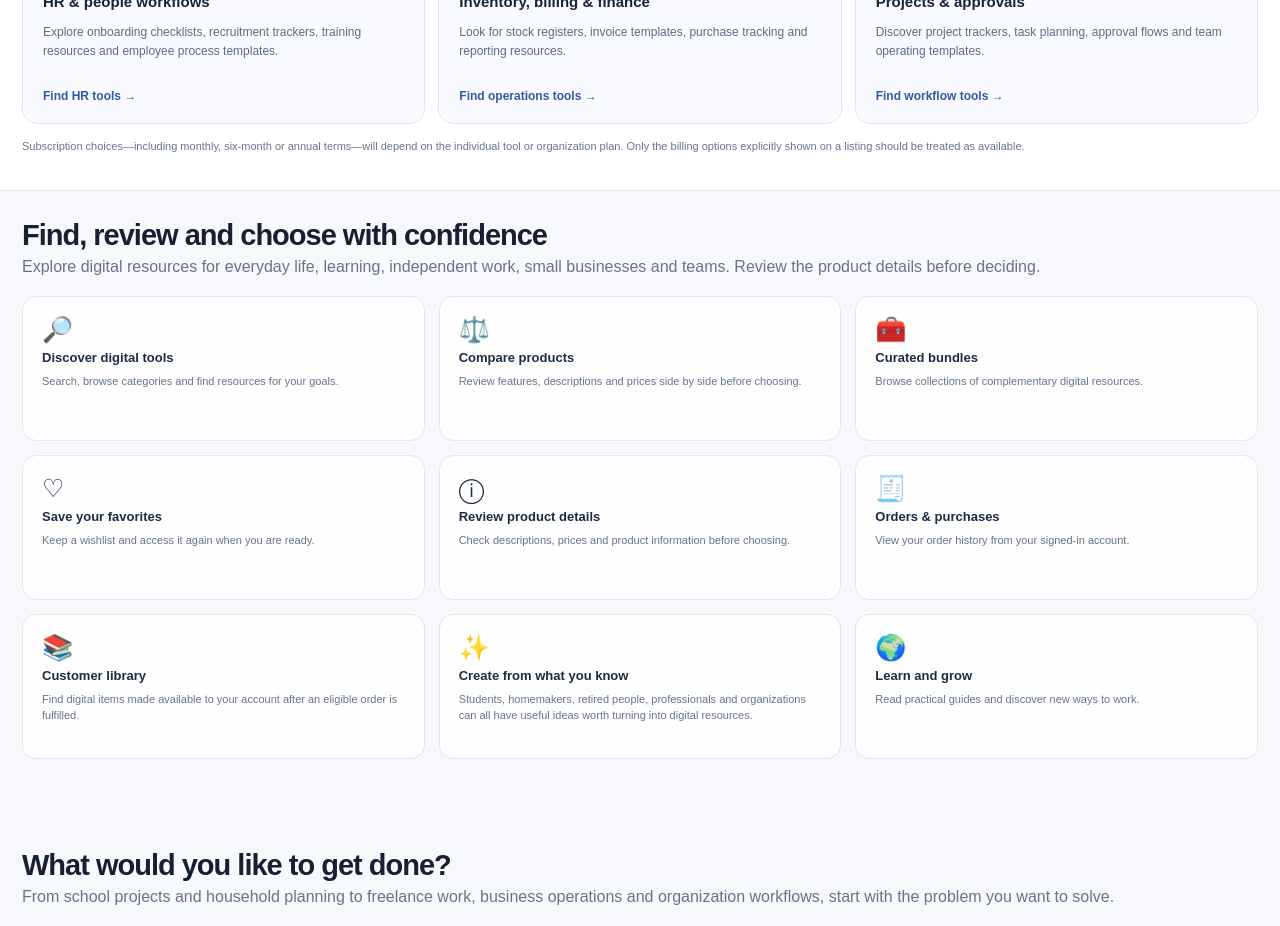
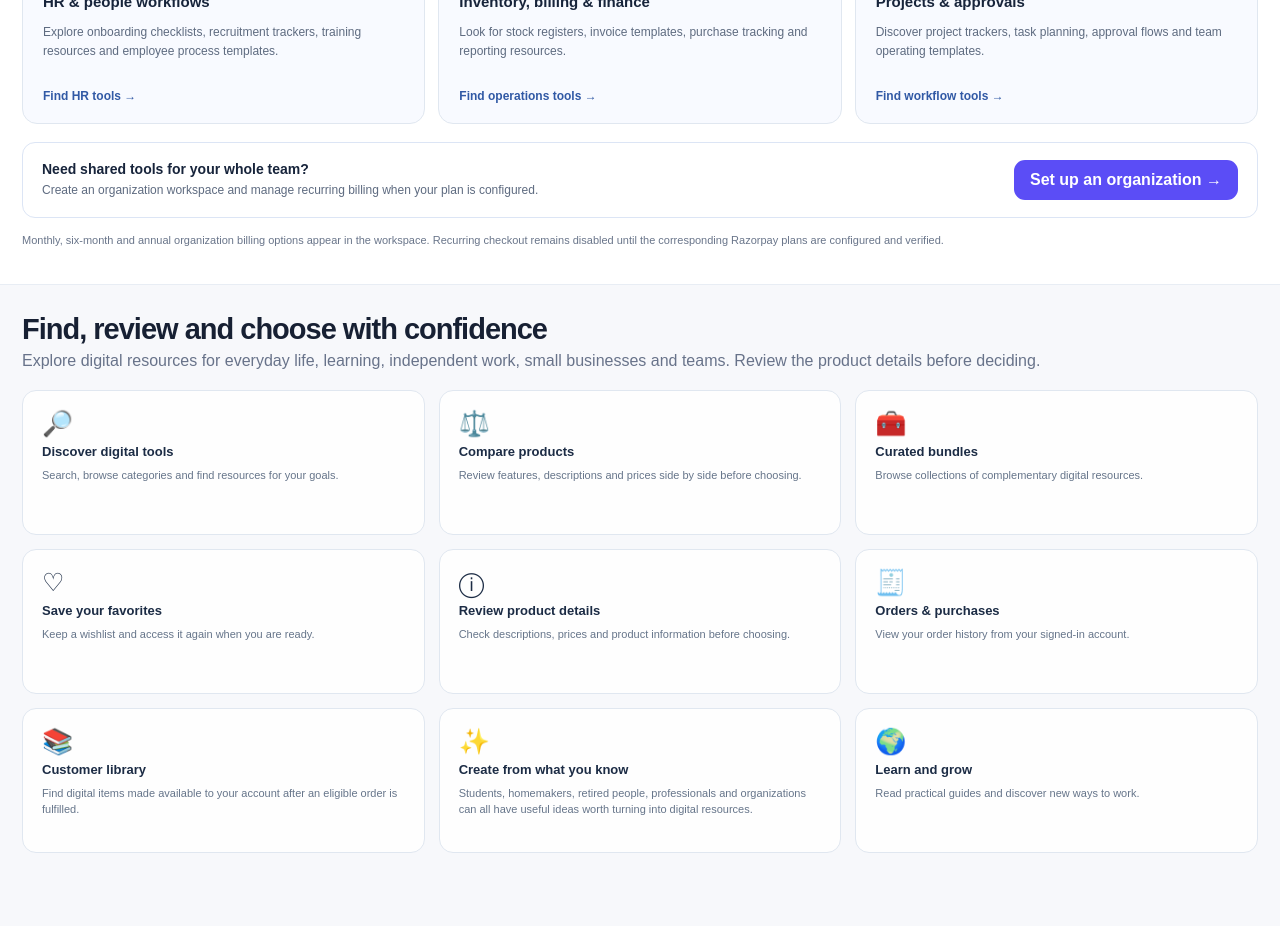
Before and after one commit to agnengineeringselectricals-crypto/diginanba, a Next.js app: page / in a window 1280 px wide. Shown: the part 3040-3966 px from the top of the page. Built offline with nearby package versions, Linux system fonts and the light colour scheme; no server answers; the database is empty.

Commit message:
Add organization workspace call to action to homepage

```diff
--- a/app/HomePageClient.tsx
+++ b/app/HomePageClient.tsx
@@ -326,7 +326,8 @@ export default function HomePageClient({ initialProducts }: Props) {
             <Link href={`/explore?market=${market}&q=${encodeURIComponent('inventory stock billing invoices')}`} className="dn-organization-card"><span aria-hidden="true">📦</span><strong>Inventory, billing &amp; finance</strong><small>Look for stock registers, invoice templates, purchase tracking and reporting resources.</small><em>Find operations tools →</em></Link>
             <Link href={`/explore?market=${market}&q=${encodeURIComponent('project management approval workflow')}`} className="dn-organization-card"><span aria-hidden="true">🗂️</span><strong>Projects &amp; approvals</strong><small>Discover project trackers, task planning, approval flows and team operating templates.</small><em>Find workflow tools →</em></Link>
           </div>
-          <p className="dn-organization-note">Subscription choices—including monthly, six-month or annual terms—will depend on the individual tool or organization plan. Only the billing options explicitly shown on a listing should be treated as available.</p>
+          <div className="dn-organization-workspace-cta"><div><strong>Need shared tools for your whole team?</strong><span>Create an organization workspace and manage recurring billing when your plan is configured.</span></div><Link className="ref-primary" href="/organizations">Set up an organization →</Link></div>
+          <p className="dn-organization-note">Monthly, six-month and annual organization billing options appear in the workspace. Recurring checkout remains disabled until the corresponding Razorpay plans are configured and verified.</p>
         </div>
       </section>
 
--- a/app/creator-showcase.css
+++ b/app/creator-showcase.css
@@ -204,3 +204,10 @@
 .dn-customization-inner p{margin:0;color:#5e6b80;font-size:13px;line-height:1.65}
 .dn-customization-inner .ref-primary{flex-shrink:0;text-decoration:none;white-space:nowrap}
 @media(max-width:700px){.dn-customization-inner{align-items:flex-start;flex-direction:column;gap:14px}.dn-customization-inner .ref-primary{white-space:normal}}
+
+.dn-organization-workspace-cta{display:flex;align-items:center;justify-content:space-between;gap:16px;margin-top:18px;padding:17px 19px;border:1px solid #dce5f5;border-radius:13px;background:#fff}
+.dn-organization-workspace-cta>div{display:grid;gap:4px}
+.dn-organization-workspace-cta strong{color:#17243b;font-size:14px}
+.dn-organization-workspace-cta span{color:#5e6b80;font-size:12px;line-height:1.5}
+.dn-organization-workspace-cta a{text-decoration:none;white-space:nowrap}
+@media(max-width:700px){.dn-organization-workspace-cta{align-items:flex-start;flex-direction:column}}
```
